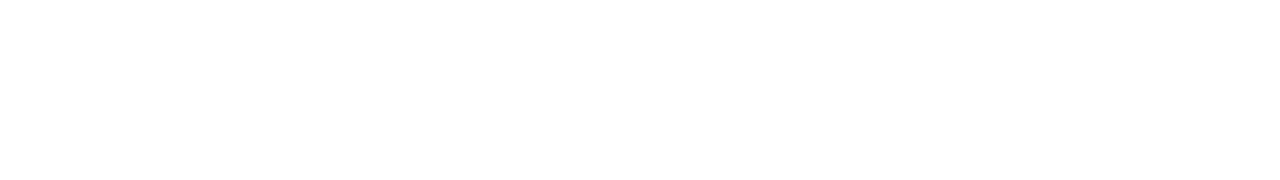
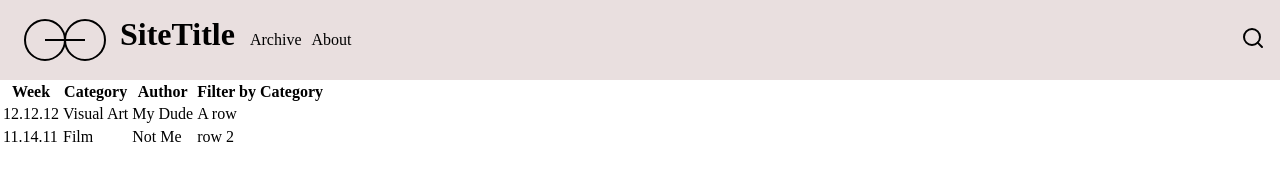
Before and after one commit to RobertEdwardes/jekyll_themes, a plain HTML site: page 4_Columns/archives.html in a window 1280 px wide. Drawn offline with Linux system fonts and the light colour scheme.

Commit message:
mockup of archives table

```diff
--- a/4_Columns/archives.html
+++ b/4_Columns/archives.html
@@ -0,0 +1,56 @@
+<!DOCTYPE html>
+<html lang="en">
+<head>
+    <meta charset="UTF-8">
+    <meta name="viewport" content="width=device-width, initial-scale=1.0">
+    <link rel="stylesheet" href="style.css">
+    <link rel="stylesheet" href="normalize.css">
+    <title>Document</title>
+</head>
+<body>
+    <header>
+        <nav>
+            <a href="index.html" class="icon-link"><svg xmlns="http://www.w3.org/2000/svg" class="icon" viewBox="0 0 100 100" width="100" height="100">
+                <circle cx="30" cy="50" r="20" stroke="black" stroke-width="2" fill="none" />
+                <circle cx="70" cy="50" r="20" stroke="black" stroke-width="2" fill="none" />
+                <line x1="30" y1="50" x2="70" y2="50" stroke="black" stroke-width="2" />
+              </svg>
+              <h1>SiteTitle</h1></a>
+            <a href="archives.html">Archive</a>
+            <a href="about.html">About</a>
+        </nav>
+        <nav>
+            <a class="search-icon" href="search.html"><svg xmlns="http://www.w3.org/2000/svg" viewBox="0 0 24 24" width="24" height="24" fill="none" stroke="currentColor" stroke-width="2" stroke-linecap="round" stroke-linejoin="round">
+                <circle cx="11" cy="11" r="8"/>
+                <line x1="21" y1="21" x2="16.65" y2="16.65"/>
+              </svg>
+              </a>
+        </nav>
+    </header>
+    <main id="archvies">
+        <table>
+            <thead>
+                <th>Week</th>
+                <th>Category</th>
+                <th>Author</th>
+                <th>Filter by Category</th>
+            </thead>
+            <tbody>
+                <tr>
+                    <td>12.12.12</td>
+                    <td>Visual Art</td>
+                    <td>My Dude</td>
+                    <td>A row</td>
+                </tr>
+                <tr>
+                    <td>11.14.11</td>
+                    <td>Film</td>
+                    <td>Not Me</td>
+                    <td>row 2</td>
+                </tr>
+            </tbody>
+        </table>
+    </main>
+</body>
+    <script src="app.js"></script>
+</html>
--- a/4_Columns/style.css
+++ b/4_Columns/style.css
@@ -1,4 +1,4 @@
-body{
+body#front-page{
     height: 100vh;
     width: 100vw;;
     overflow-x: hidden;
```
Also changed, not shown: 4_Columns/index.html (+1 -1 lines), 4_Columns/follow.html (added), 1 other file.
